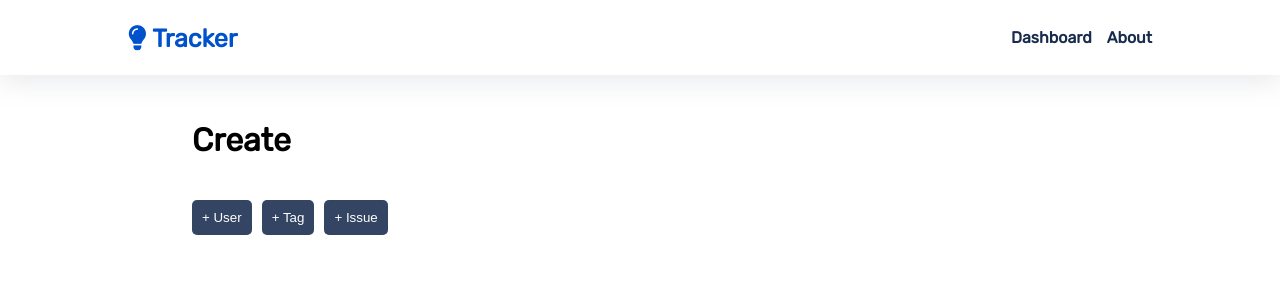
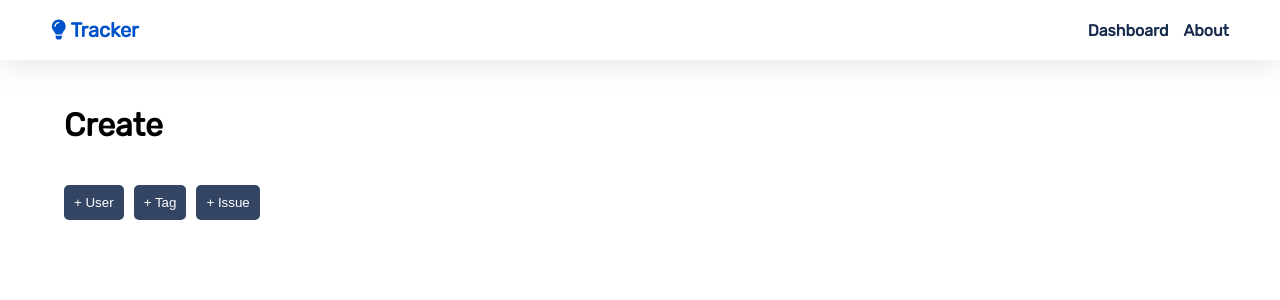
Before and after one commit to SuKaiwen/task-assignment, a React (Create React App) app: page /create in a window 1280 px wide. Shown: the top 300 px of the page. Built offline with nearby package versions, Linux system fonts and the light colour scheme.

Commit message:
responsive design

```diff
--- a/src/App.js
+++ b/src/App.js
@@ -132,7 +132,7 @@ function App() {
   function addTag(tagsToAdd){
 
     // Check for valid tag name
-    if(tags.includes(tagsToAdd) || tagsToAdd == ""){
+    if(tags.includes(tagsToAdd) || tagsToAdd === ""){
       return;
     }
     let newTags = tags;
@@ -144,7 +144,7 @@ function App() {
   function addUser(fname, lname, role){
 
     // If empty string or string of spaces
-    if(fname.replace(/\s/g, "") == "" || lname.replace(/\s/g, "") == "" || role.replace(/\s/g, "") == ""){
+    if(fname.replace(/\s/g, "") === "" || lname.replace(/\s/g, "") === "" || role.replace(/\s/g, "") === ""){
       return;
     }
 
@@ -159,7 +159,7 @@ function App() {
   function addCard(id, title, tag, tagColor, urgency, description, assigned){
 
     // Check if invalid details e.g. empty id
-    if(id.replace(/\s/g, "") == "" || title.replace(/\s/g, "") == "" || description.replace(/\s/g, "") == ""){
+    if(id.replace(/\s/g, "") === "" || title.replace(/\s/g, "") === "" || description.replace(/\s/g, "") === ""){
       return;
     }
 
@@ -170,25 +170,25 @@ function App() {
 
     // Check if ticket id is unique
     for(let x of cards.todo.items){
-      if(x.ticket_id == id){
+      if(x.ticket_id === id){
         return;
       }
     }
 
     for(let x of cards.inprogress.items){
-      if(x.ticket_id == id){
+      if(x.ticket_id === id){
         return;
       }
     }
 
     for(let x of cards.codereview.items){
-      if(x.ticket_id == id){
+      if(x.ticket_id === id){
         return;
       }
     }
 
     for(let x of cards.done.items){
-      if(x.ticket_id == id){
+      if(x.ticket_id === id){
         return;
       }
     }
@@ -220,7 +220,7 @@ function App() {
   }
 
   function addComment(myComment, id){
-    if(myComment === ""){
+    if(myComment === "" || myComment.replace(/\s/g, "") === ""){
       return;
     }
 
--- a/src/CSS/Global.css
+++ b/src/CSS/Global.css
@@ -9,6 +9,7 @@
     display: flex;
     flex-direction: row;
     justify-content: space-between;
+    flex-wrap: wrap;
 }
 
 .normal-row {
@@ -78,6 +79,10 @@ select {
     border-radius: 5px;
 }
 
+textarea {
+    max-width: 275px;
+}
+
 /* Font and Text */
 .col-title {
     font-size: 17px;
@@ -100,3 +105,31 @@ select {
 .gray {
     color: gray;
 }
+
+@media (width < 1900px) {
+    .container{
+        padding: 25px 10%;
+    }
+}
+
+@media (width < 1400px) {
+    .container{
+        padding: 25px 5%;
+    }
+}
+
+@media (width < 1268px) {
+    .col-25 {
+        width: 49%;
+    }
+}
+
+@media (width < 768px) {
+    .col-25 {
+        width: 100%;
+    }
+
+    .col-50 {
+        width: 100%;
+    }
+}
--- a/src/CSS/Nav.css
+++ b/src/CSS/Nav.css
@@ -28,13 +28,13 @@
     font-weight: bold;
 }
 
-@media (width < 1600px) {
+@media (width < 1900px) {
     .nav {
         padding: 0 10%;
     }
 }
 
-@media (width < 1268px) {
+@media (width < 1400px) {
     .nav {
         padding: 0 4%;
     }
--- a/src/Pages/Task.js
+++ b/src/Pages/Task.js
@@ -94,7 +94,7 @@ function Task(props) {
                             <div>
                                 <form>
                                     <textarea rows="4" cols="50" onChange={e => setMyComment(e.target.value)}>
-                                        Description...
+
                                     </textarea>
                                 </form>
                                 <button className ="btn" onClick = {() => {props.addComment(myComment, slug); setCommented(!commented)}}>Submit</button>
```
